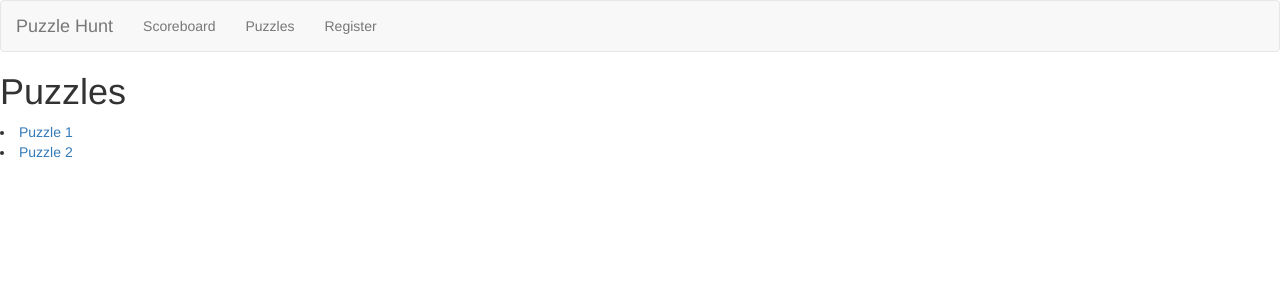
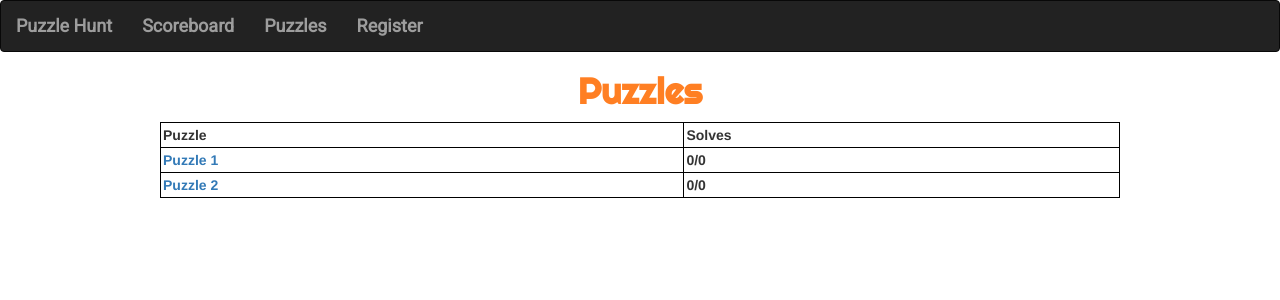
Before and after one commit to AChelikani/Puzzle-Hunt-Site, a Flask app: page /puzzles in a window 1280 px wide. Shown: the top 300 px of the page. Run offline with Flask 2, Linux system fonts and the light colour scheme; data comes from the database, SQL or seed files in the repository; both versions use the stored data as it was after the commit; lists and menus that the app fills with data are empty; some libraries are stand-ins or nearby versions.

Commit message:
work on frontend
make front end changes across the site

```diff
--- a/app.py
+++ b/app.py
@@ -7,10 +7,12 @@ import mock_database as mock_db
 import puzzle
 import team
 import helpers
+import mailgun
 
 app = Flask(__name__)
 Bootstrap(app)
 db.create_databases()
+puzzle.add_puzzles()
 mock_db.create_mock_teams()
 
 @app.route("/")
@@ -19,7 +21,7 @@ def index():
 
 @app.route("/puzzles")
 def puzzles():
-    return render_template("puzzles.html", puzzles=puzzle.get_all_puzzles())
+    return render_template("puzzles.html", puzzles=puzzle.get_all_puzzles_with_stats())
 
 @app.route("/puzzles/<puzzle_name>", methods=["GET", "POST"])
 def puzzle_set(puzzle_name):
@@ -30,14 +32,16 @@ def puzzle_set(puzzle_name):
     if request.method == 'POST' and form.validate():
         tm = team.get_team_by_passcode(form.code.data)
         if (tm):
-            if (form.answer.data == pzl.answer):
+            if (helpers.are_strings_matching(form.answer.data, pzl.answer)):
                 is_solved = team.is_puzzle_solved(tm, pzl)
                 if is_solved:
                     error_msg = "Already solved!"
                 else:
                     team.team_solved_puzzle(tm, pzl)
+                    puzzle.puzzle_solved(pzl)
                     error_msg = "Correct answer!"
             else:
+                puzzle.puzzle_attempted(pzl)
                 error_msg = "Incorrect answer!"
         else:
             error_msg = "Invalid password!"
@@ -62,6 +66,7 @@ def register():
             error_msg = "Team already exists!"
         else:
             db.add_team(tm)
+            mailgun.send_registration_email(tm.email, team_code)
             return render_template("completed_registration.html")
     return render_template("register.html", form=form, error=error_msg)
 
--- a/database.py
+++ b/database.py
@@ -24,12 +24,19 @@ name   | score  | last_solve
 ---------------------------------------------------
 adv18  | 0      | 1540188384
 
+PUZZLE_STATS
+
+name      | solves | attempts
+---------------------------------------------------
+puzzle_1  | 2      | 12
+
 '''
 
 def create_databases():
     create_teams_database()
     create_team_puzzles_database()
     create_team_scores_database()
+    create_puzzle_stats_database()
 
 
 def create_teams_database():
@@ -46,7 +53,7 @@ def create_team_puzzles_database():
     c = conn.cursor()
     c.execute("DROP TABLE IF EXISTS team_puzzles")
     c.execute('''CREATE TABLE team_puzzles
-                (name text, puzzle_1 boolean, puzzle_2 boolean)''')
+                (name text)''')
     conn.commit()
     conn.close()
 
@@ -56,6 +63,29 @@ def create_team_scores_database():
     c.execute("DROP TABLE IF EXISTS team_scores")
     c.execute('''CREATE TABLE team_scores
                 (name text, score number, last_solve real)''')
+    conn.commit()
+    conn.close()
+
+def create_puzzle_stats_database():
+    conn = sqlite3.connect(DATABASE_NAME)
+    c = conn.cursor()
+    c.execute("DROP TABLE IF EXISTS puzzle_stats")
+    c.execute('''CREATE TABLE PUZZLE_STATS
+                (name text, solves number, attempts number)''')
+    conn.commit()
+    conn.close()
+
+def add_puzzles(puzzle_list):
+    for puzzle in puzzle_list:
+        add_puzzle(puzzle)
+
+def add_puzzle(puzzle):
+    conn = sqlite3.connect(DATABASE_NAME)
+    c = conn.cursor()
+    # Add row to puzzle_stats
+    # Add column to team_puzles
+    c.execute("INSERT INTO puzzle_stats VALUES (?, ?, ?)", (puzzle.get_url_path(), 0, 0))
+    c.execute("ALTER TABLE team_puzzles ADD COLUMN {} boolean DEFAULT 0".format(puzzle.get_url_path()))
     conn.commit()
     conn.close()
 
@@ -74,7 +104,7 @@ def add_team_to_teams(team):
 def add_team_to_puzzles(team):
     conn = sqlite3.connect(DATABASE_NAME)
     c = conn.cursor()
-    c.execute("INSERT INTO team_puzzles VALUES (?, ?, ?)", (team.name, False, False))
+    c.execute("INSERT INTO team_puzzles VALUES (?,)", (team.name,))
     conn.commit()
     conn.close()
 
@@ -101,6 +131,14 @@ def get_team_by_passcode(code):
     conn.close()
     return all_teams
 
+def get_puzzles_stats():
+    conn = sqlite3.connect(DATABASE_NAME)
+    c = conn.cursor()
+    c.execute("SELECT * FROM puzzle_stats")
+    all_puzzle_stats = c.fetchall()
+    conn.close()
+    return all_puzzle_stats
+
 def update_team_score(team_name):
     conn = sqlite3.connect(DATABASE_NAME)
     c = conn.cursor()
@@ -122,3 +160,17 @@ def update_team_solves(team_name, puzzle_name):
     c.execute("UPDATE team_puzzles SET {}=? WHERE name=?".format(puzzle_name), (True, team_name))
     conn.commit()
     conn.close()
+
+def update_puzzle_solve(puzzle_name):
+    conn = sqlite3.connect(DATABASE_NAME)
+    c = conn.cursor()
+    c.execute("UPDATE puzzle_stats SET solves=solves+1, attempts=attempts+1 WHERE name=?", (puzzle_name,))
+    conn.commit()
+    conn.close()
+
+def update_puzzle_attempts(puzzle_name):
+    conn = sqlite3.connect(DATABASE_NAME)
+    c = conn.cursor()
+    c.execute("UPDATE puzzle_stats SET attempts=attempts+1 WHERE name=?", (puzzle_name,))
+    conn.commit()
+    conn.close()
--- a/mailgun.py
+++ b/mailgun.py
@@ -6,12 +6,13 @@ key = config.MAILGUN_API_KEY
 sandbox = config.MAILGUN_SANDBOX
 recipient = "advith.chelikani@gmail.com"
 
-def send_registration_email(recipient, html_template):
+def send_registration_email(recipient, code):
+    html_template = registration_template(code)
     request_url = 'https://api.mailgun.net/v2/{0}/messages'.format(sandbox)
     request = requests.post(request_url, auth=('api', key), data={
         'from': 'hello@example.com',
         'to': recipient,
-        'subject': 'Hello',
+        'subject': 'Arcane Puzzle Hunt Registration',
         'html': html_template
     })
     print('Status: {0}'.format(request.status_code))
@@ -19,4 +20,5 @@ def send_registration_email(recipient, html_template):
 
 
 if __name__ == "__main__":
-    send_registration_email(recipient, registration_template("a1b2"))
+    pass
+    #send_registration_email(recipient, registration_template("a1b2"))
--- a/objects.py
+++ b/objects.py
@@ -14,13 +14,15 @@ class TeamScore:
         self.score = score
 
 class Puzzle:
-    def __init__(self, puzzle_name, puzzle_answer):
+    def __init__(self, puzzle_name, puzzle_answer, solves=0, attempts=0):
         self.name = puzzle_name
         self.answer = puzzle_answer
+        self.solves = solves
+        self.attempts = attempts
 
     def get_url_path(self):
         url_path = "_".join(map(str.lower, self.name.split(" ")))
         return url_path
 
     def __repr__(self):
-        return "Name: {}, Answer: {}".format(self.name, self.answer)
+        return "Name: {}, Answer: {}, Solves: {}, Attempts: {}".format(self.name, self.answer, self.solves, self.attempts)
--- a/puzzle.py
+++ b/puzzle.py
@@ -1,5 +1,6 @@
 from objects import *
 from puzzles.directory import *
+import database as db
 
 def get_all_puzzles():
     puzzle_list = []
@@ -14,3 +15,26 @@ def get_puzzle_at_path(path):
         if puzzle.get_url_path() == path:
             return puzzle
     return None
+
+def add_puzzles():
+    puzzles = get_all_puzzles()
+    db.add_puzzles(puzzles)
+
+def puzzle_solved(puzzle):
+    db.update_puzzle_solve(puzzle.get_url_path())
+
+def puzzle_attempted(puzzle):
+    db.update_puzzle_attempts(puzzle.get_url_path())
+
+def get_all_puzzles_with_stats():
+    puzzles = get_all_puzzles()
+    all_puzzle_stats = db.get_puzzles_stats()
+    puzzle_index = 0
+    for row in all_puzzle_stats:
+        print(row)
+        pzl = puzzles[puzzle_index]
+        pzl.solves, pzl.attempts = row[1], row[2]
+        puzzles[puzzle_index] = pzl
+        puzzle_index += 1
+    print(puzzles)
+    return puzzles
--- a/templates/base.html
+++ b/templates/base.html
@@ -1,16 +1,28 @@
 {% extends "bootstrap/base.html" %}
 {% block title %}Puzzle Hunt{% endblock %}
-
+{% block styles %}
+{{super()}}
+  <link rel="stylesheet" href="{{url_for('.static', filename='main.css')}}">
+  <link href="https://fonts.googleapis.com/css?family=Roboto" rel="stylesheet">
+  <link href="https://fonts.googleapis.com/css?family=Righteous" rel="stylesheet">
+  <style type="text/css">
+    .navbar-categories {
+      font-family: 'Roboto', sans-serif;
+      font-weight: bold;
+      font-size: 18px;
+    }
+  </style>
+{% endblock %}
 {% block navbar %}
-<nav class="navbar navbar-default">
+<nav class="navbar navbar-inverse">
   <div class="container-fluid">
     <div class="navbar-header">
-      <a class="navbar-brand" href="{{ url_for('index') }}">Puzzle Hunt</a>
+      <a class="navbar-brand navbar-categories" href="{{ url_for('index') }}">Puzzle Hunt</a>
     </div>
     <ul class="nav navbar-nav">
-      <li><a href="{{ url_for('scoreboard') }}">Scoreboard</a></li>
-      <li><a href="{{ url_for('puzzles') }}">Puzzles</a></li>
-      <li><a href="{{ url_for('register') }}">Register</a></li>
+      <li class="navbar-categories"><a href="{{ url_for('scoreboard') }}">Scoreboard</a></li>
+      <li class="navbar-categories"><a href="{{ url_for('puzzles') }}">Puzzles</a></li>
+      <li class="navbar-categories"><a href="{{ url_for('register') }}">Register</a></li>
     </ul>
   </div>
 </nav>
--- a/templates/puzzles.html
+++ b/templates/puzzles.html
@@ -1,10 +1,44 @@
 {% extends "base.html" %}
+{% block head %}
+  {{ super() }}
+  <style type="text/css">
+    .puzzles-title {
+      color: #ff7f23;
+      text-align: center;
+      font-family: 'Righteous', cursive;
+      font-weight: bold;
+    }
 
+    table {
+      border: 1px solid black;
+      width: 75%;
+      align-items: center;
+    }
+
+    tr td:last-child {
+      width:1%;
+      white-space:nowrap;
+    }
+
+    th, td {
+      border: 1px solid black;
+      padding: 2px;
+    }
+  </style>
+{% endblock %}
 {% block content %}
-  <h1> Puzzles </h1>
+  <h1 class="puzzles-title"> Puzzles </h1>
+  <table align="center">
+    <tr>
+      <th> Puzzle </th>
+      <th> Solves </th>
+    </tr>
   {% for puzzle in puzzles %}
-    <li><a href={{ url_for('puzzle_set', puzzle_name=puzzle.get_url_path())}}> {{ puzzle.name }} </a></li>
+    <tr>
+      <th> <a href="{{ url_for('puzzle_set', puzzle_name=puzzle.get_url_path())}}">{{ puzzle.name }}</a></th>
+      <th> {{puzzle.solves}}/{{puzzle.attempts}} </th>
+    </tr>
   {% endfor %}
-
+</table>
 
 {% endblock %}
--- a/templates/puzzles/puzzle_1.html
+++ b/templates/puzzles/puzzle_1.html
@@ -2,6 +2,6 @@
 
 
 {% block content %}
-  <h1> Puzzle 1 </h1>
+  <h1 class="puzzle-title"> Puzzle 1 </h1>
   {% include "puzzles/puzzle_base.html" %}
 {% endblock %}
--- a/templates/puzzles/puzzle_2.html
+++ b/templates/puzzles/puzzle_2.html
@@ -2,6 +2,6 @@
 
 
 {% block content %}
-  <h1> Puzzle 2 </h1>
+  <h1 class="puzzle-title"> Puzzle 2 </h1>
   {% include "puzzles/puzzle_base.html" %}
 {% endblock %}
```
Also changed, not shown: registration_email.py (+10 -9 lines), templates/index.html (+66 -0 lines), templates/puzzles/puzzle_base.html (+10 -0 lines), templates/scoreboard.html (+39 -2 lines), README.md, puzzle_hunt.db, static/css/main.css (added).
